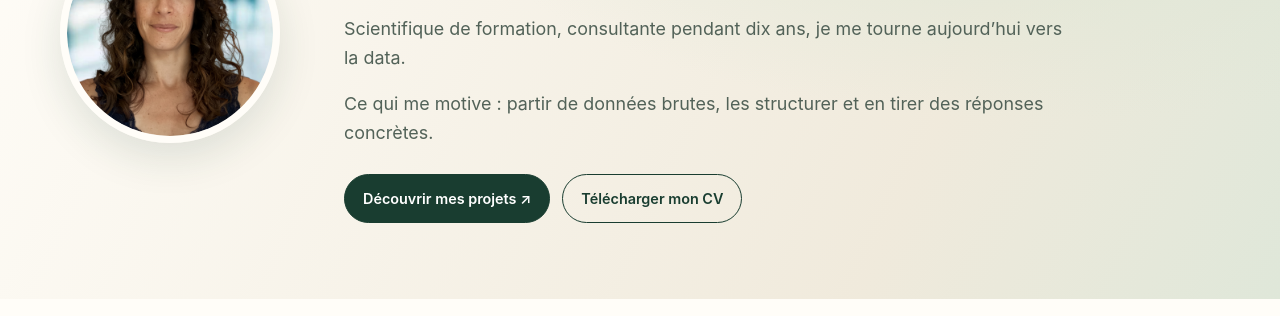
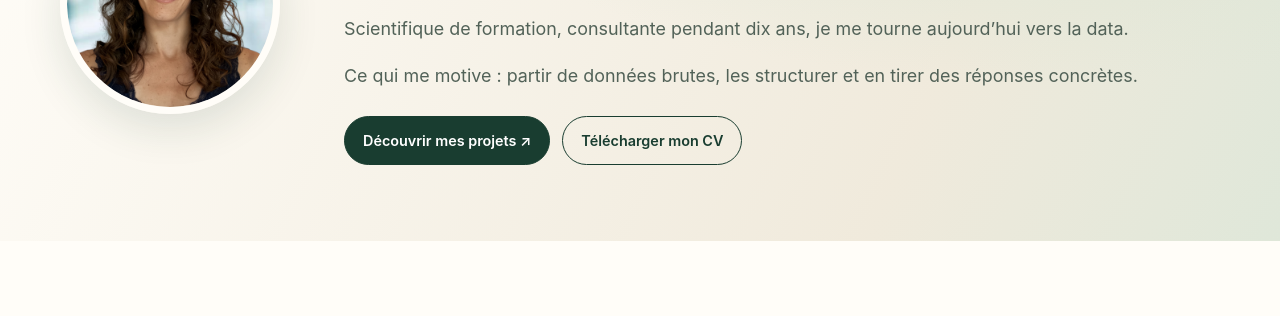
Before and after one commit to kelly-lachance/kelly-portfolio, a plain HTML site: page index.html in a window 1280 px wide. Shown: the part 303-619 px from the top of the page. Drawn offline with Linux system fonts and the light colour scheme.

Commit message:
Update index.html

```diff
--- a/index.html
+++ b/index.html
@@ -16,7 +16,7 @@ nav{display:flex;justify-content:space-between;align-items:center;padding:22px 0
 .eyebrow{text-transform:uppercase;letter-spacing:.18em;font-size:.78rem;color:var(--sage);font-weight:700}
 h1{font:clamp(2.8rem,6vw,5.4rem)/1.04 Georgia,serif;margin:12px 0;color:var(--forest);letter-spacing:-.04em}
 h2{font:clamp(2rem,4vw,3rem)/1.1 Georgia,serif;color:var(--forest);margin:8px 0 18px;letter-spacing:-.025em}
-h3{margin:0 0 10px;color:var(--forest)}.lead{font-size:1.12rem;max-width:720px;color:#526258}
+h3{margin:0 0 10px;color:var(--forest)}.lead{font-size:1.12rem;max-width:820px;color:#526258}
 .actions{display:flex;gap:12px;flex-wrap:wrap;margin-top:26px}.btn{display:inline-flex;padding:12px 18px;border-radius:999px;background:var(--forest);color:white;font-weight:600;font-size:.9rem;border:1px solid var(--forest)}.btn.alt{background:transparent;color:var(--forest)}
 section{padding:78px 0}.section-head{display:grid;grid-template-columns:.8fr 1.2fr;gap:45px;align-items:end;margin-bottom:30px}.section-head p{color:var(--muted);margin:0}.kicker{font-size:.75rem;letter-spacing:.18em;text-transform:uppercase;color:var(--sage);font-weight:700}
 .projects{display:grid;grid-template-columns:repeat(3,1fr);gap:18px}.card{background:var(--paper);border:1px solid var(--line);border-radius:18px;padding:24px;box-shadow:0 8px 22px #193d3008;transition:.2s;display:flex;flex-direction:column}.card:hover{transform:translateY(-4px);box-shadow:0 14px 30px #193d3012}.number{font:1.8rem Georgia,serif;color:var(--sage);margin-bottom:22px}.tags{display:flex;gap:7px;flex-wrap:wrap;margin:15px 0}.tag{font-size:.75rem;background:#e9eee4;color:#46634b;border-radius:99px;padding:5px 9px}.project-image{width:100%;height:150px;object-fit:cover;border-radius:12px;margin-bottom:18px}.project-link{margin-top:auto;padding-top:18px;color:var(--forest);font-weight:650}.placeholder{border:1px dashed #b7c4b4;background:#f7f8f2;border-radius:12px;padding:12px;color:#738174;font-size:.86rem}
```
